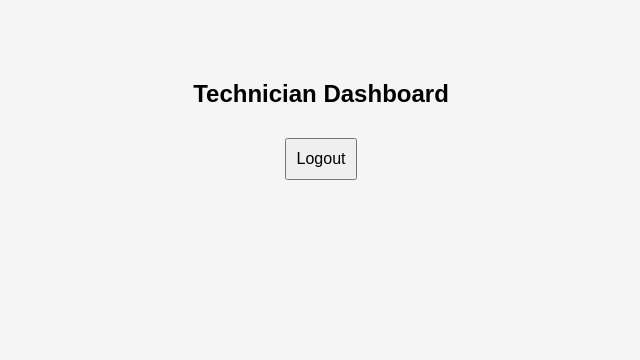
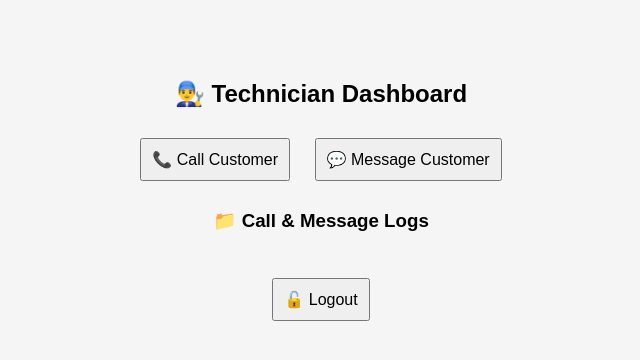
Before and after one commit to macsnewcalling/macsstop, a plain HTML site: page technician-dashboard.html in a window 1280 px wide. Shown: the whole page, without its empty margins (319-959 px from the left). Drawn offline with Linux system fonts and the light colour scheme.

Commit message:
Update technician-dashboard.html

```diff
--- a/technician-dashboard.html
+++ b/technician-dashboard.html
@@ -2,10 +2,23 @@
 <html>
 <head>
   <title>Technician Dashboard</title>
-  <link rel="stylesheet" href="style.css" />
+  <link rel="stylesheet" href="style.css">
+  <script src="script.js"></script>
 </head>
 <body>
-  <h2>Technician Dashboard</h2>
-  <button onclick="logout()">Logout</button>
+  <h2>👨‍🔧 Technician Dashboard</h2>
+
+  <div>
+    <button onclick="startCall()">📞 Call Customer</button>
+    <button onclick="sendMessage()">💬 Message Customer</button>
+  </div>
+
+  <div id="log">
+    <h3>📁 Call & Message Logs</h3>
+    <ul id="logList"></ul>
+  </div>
+
+  <br>
+  <button onclick="logout()">🔓 Logout</button>
 </body>
 </html>
```
